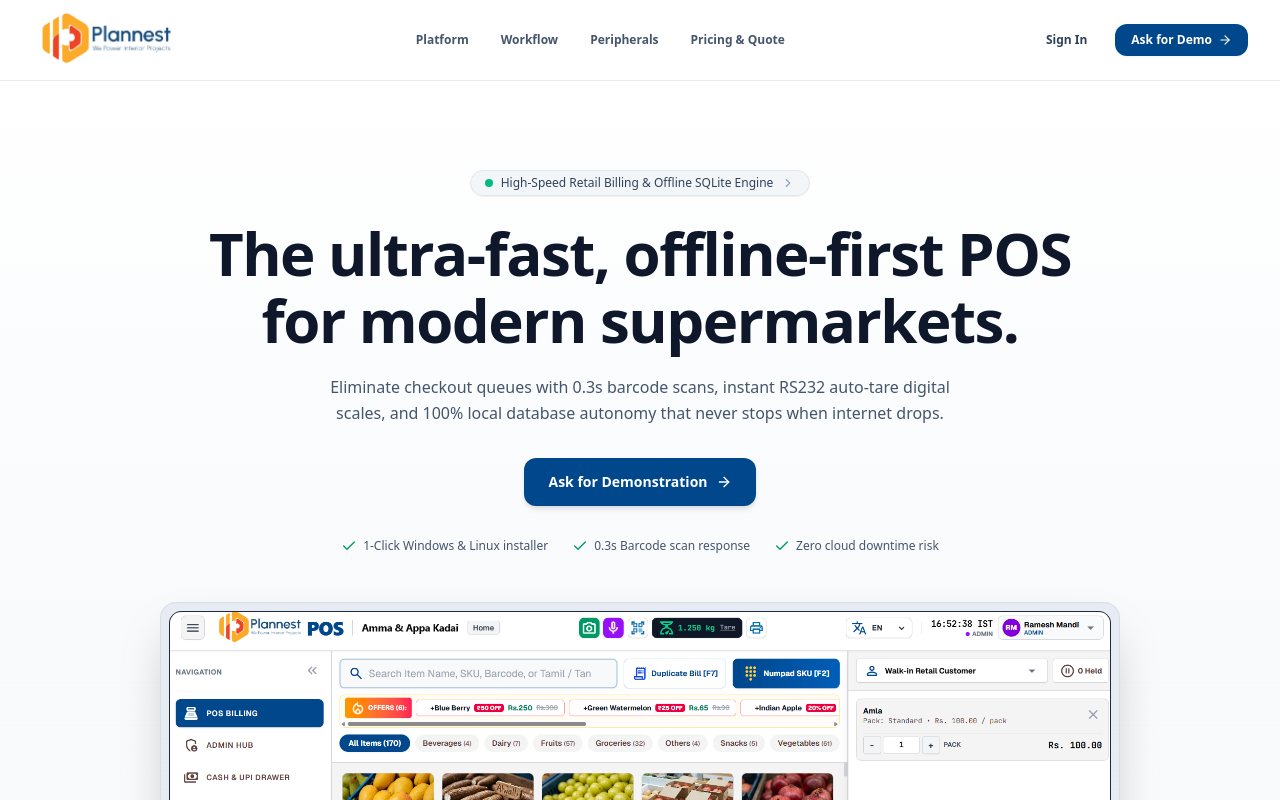
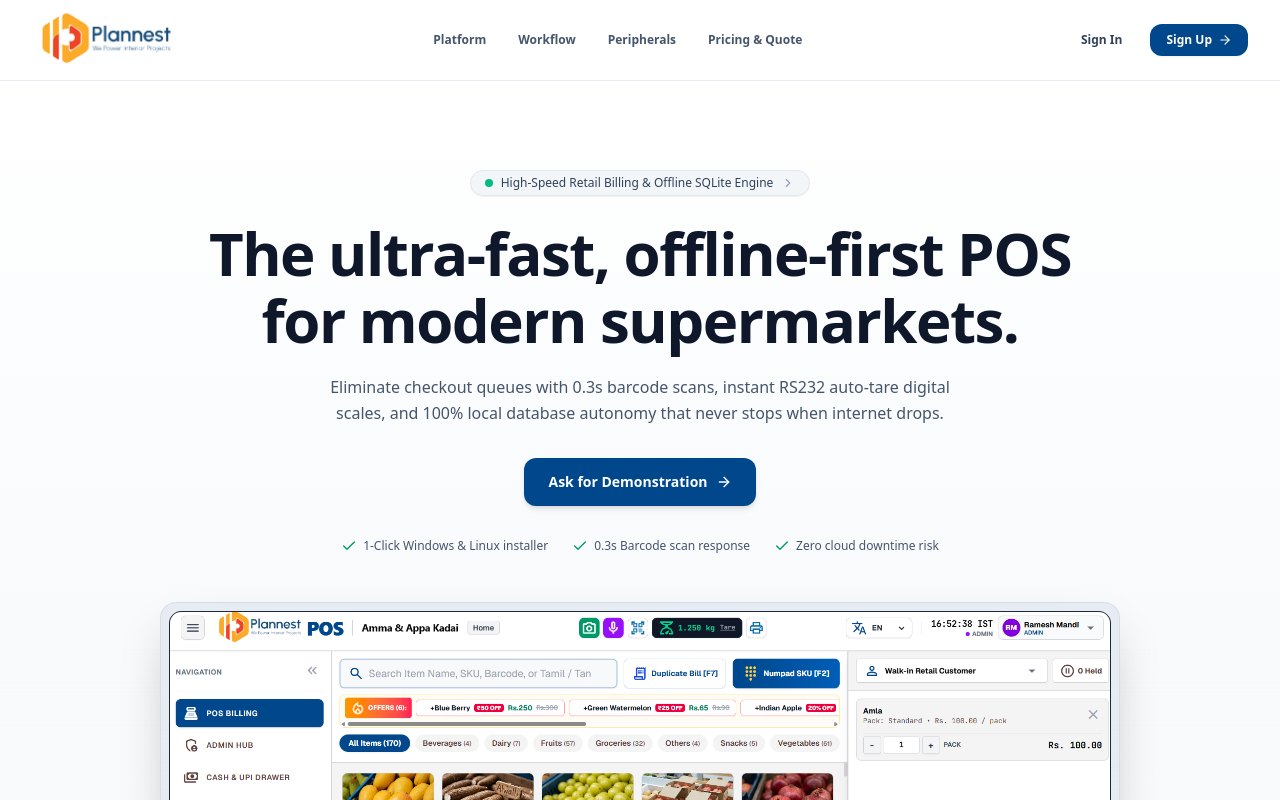
Before and after one commit to balu-sub/pos-saas-hub, a React (Vite) app: page / in a window 1280 px wide. Shown: the top 800 px of the page. Built offline with nearby package versions, Linux system fonts and the light colour scheme.

Commit message:
Restore Sign Up button in header navbar while keeping Ask for Demonstration hero CTA

```diff
--- a/src/components/LandingPage.jsx
+++ b/src/components/LandingPage.jsx
@@ -141,13 +141,10 @@ export default function LandingPage({ onOpenAuth }) {
               Sign In
             </button>
             <button
-              onClick={() => {
-                const el = document.getElementById('contact-pricing');
-                if (el) el.scrollIntoView({ behavior: 'smooth' });
-              }}
-              className="px-4 py-2 text-xs font-bold bg-[#00478c] hover:bg-[#003870] text-white rounded-xl shadow-xs transition flex items-center gap-1.5 cursor-pointer"
+              onClick={() => onOpenAuth('signup')}
+              className="px-4 py-2 text-xs font-bold bg-[#00478c] hover:bg-[#003870] text-white rounded-xl shadow-xs transition flex items-center gap-1.5"
             >
-              <span>Ask for Demo</span>
+              <span>Sign Up</span>
               <ArrowRight className="w-3.5 h-3.5" />
             </button>
           </div>
```
